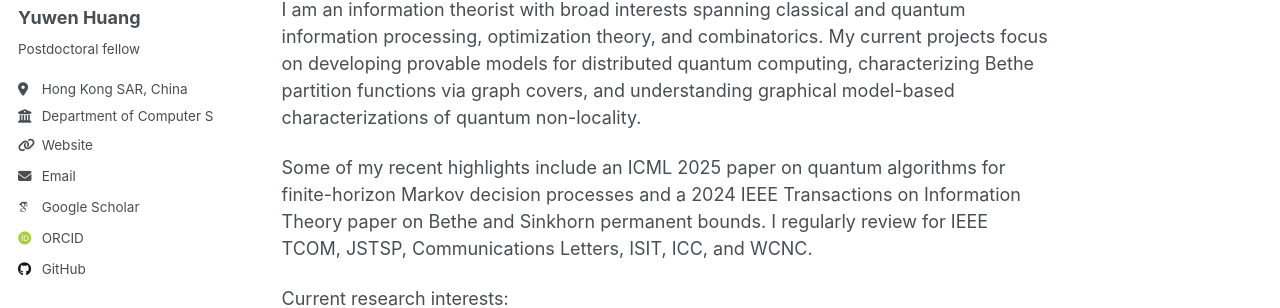
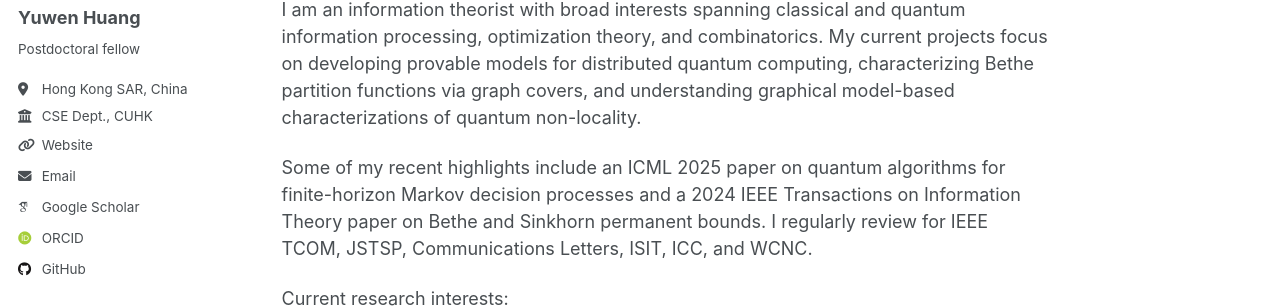
Before and after one commit to YuwenHuang0/YuwenHuang0.github.io, a Jekyll site: the page built from _pages/about.md, in a window 1280 px wide. Shown: the part 277-585 px from the top of the page. Built offline with Jekyll 4.4.1, drawn with Linux system fonts in a browser that asks for light colours; some web fonts are replaced; a script that is not in the unit is left out.

Commit message:
Update _config.yml

```diff
--- a/_config.yml
+++ b/_config.yml
@@ -28,7 +28,7 @@ author:
   pronouns         : # example: "she/her"
   bio              : "Postdoctoral fellow"
   location         : "Hong Kong SAR, China"
-  employer         : "Department of Computer Science and Engineering, CUHK"
+  employer         : "CSE Dept., CUHK"
   uri              : "https://yuwenhuang0.github.io"
   email            : "yuwen.huang@link.cuhk.edu.hk"
 
```
